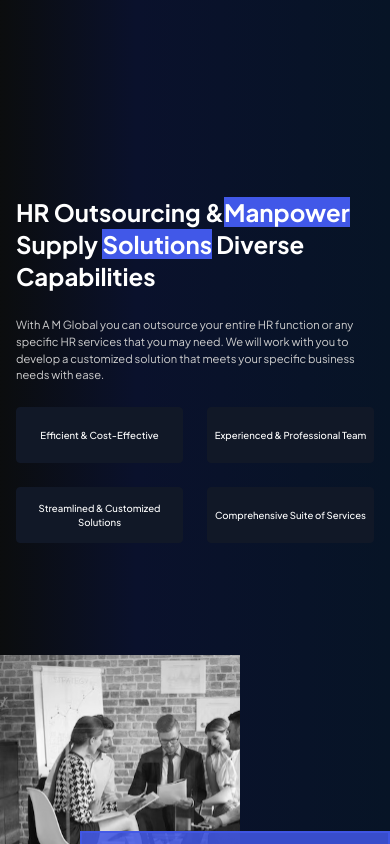
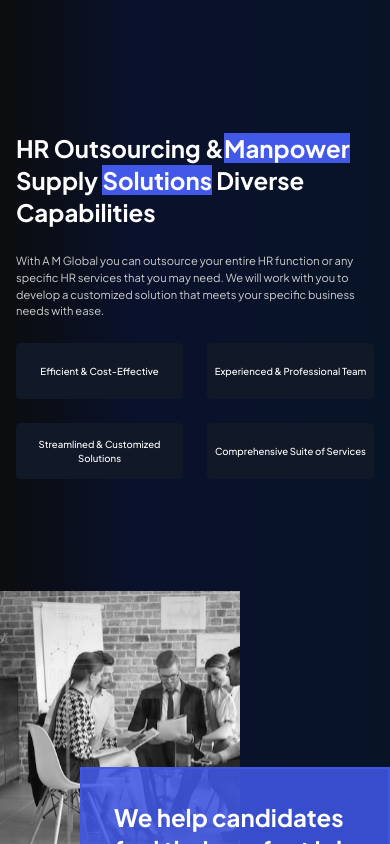
Before and after one commit to Tayyabbutt1133/Amglobe-tailwind-new-design, a React (Vite) app in the folder amglobetailwind/: page / in a window 390 px wide. Shown: the part 1240-2084 px from the top of the page. Built offline with nearby package versions, Linux system fonts and the light colour scheme.

Commit message:
small change

```diff
--- a/amglobetailwind/src/components/Solutions/Sol.jsx
+++ b/amglobetailwind/src/components/Solutions/Sol.jsx
@@ -8,7 +8,7 @@
       {/* Solution Outer */}
       <div
         name="Solution-Main"
-        className="flex-col font-Jakarta flex lg:flex-row lg:items-start mt-[29rem] xl:mt-[22rem]"
+        className="flex-col font-Jakarta flex lg:flex-row lg:items-start mt-[25rem] xs:mt-[22rem]"
       >
           {/* Left div-Solution Inner Container */}
           <div name="Solution-left"
--- a/amglobetailwind/src/components/chooseUs/Choose.jsx
+++ b/amglobetailwind/src/components/chooseUs/Choose.jsx
@@ -7,7 +7,7 @@
           <div name="ChooseUs-Main-Container" className=' flex mt-44'>
               <div name="ChooseUs-left-div" className=' bg-[#141414] xs:rounded-tr-[20em] xs:rounded-br-[20em]  p-2 lg:w-[70%]
                 xs:w-[90%] w-[100%] hover:bg-blue-800 cursor-pointer transition duration-300 ease-in-out mx-6 xs:mx-0 rounded-2xl xs:rounded-none'>
-                  <div name="chooseUs-content-wrapper"  className=' flex flex-col gap-3 sm:mx-8 sm:p-4'>
+                  <div name="chooseUs-content-wrapper"  className=' flex flex-col xs:gap-3 gap-10 sm:mx-8 sm:p-4'>
                       <h1 className=' text-white sm:text-3xl text-2xl font-bold text-center xs:text-start'>Why<span className=' text-blue-500'> Choose</span> Us</h1>
                       <p className=' text-white sm:text-[0.8em] sm:w-[95%] text-[0.8em] xs:w-[80%]'>A M Global has a proven track record of providing high-quality HR outsourcing and manpower supply solutions to businesses of all sizes. We are the leading provider of HR outsourcing services in the UAE and provide top-notch Manpower Supply, HR Outsourcing, and Recruitment Services to our clients.</p>
                       <span className=' text-gray-300 font-bold sm:text-lg text-[0.9em]'>Let our experts help you find the right solution for your business needs today!</span>
```
